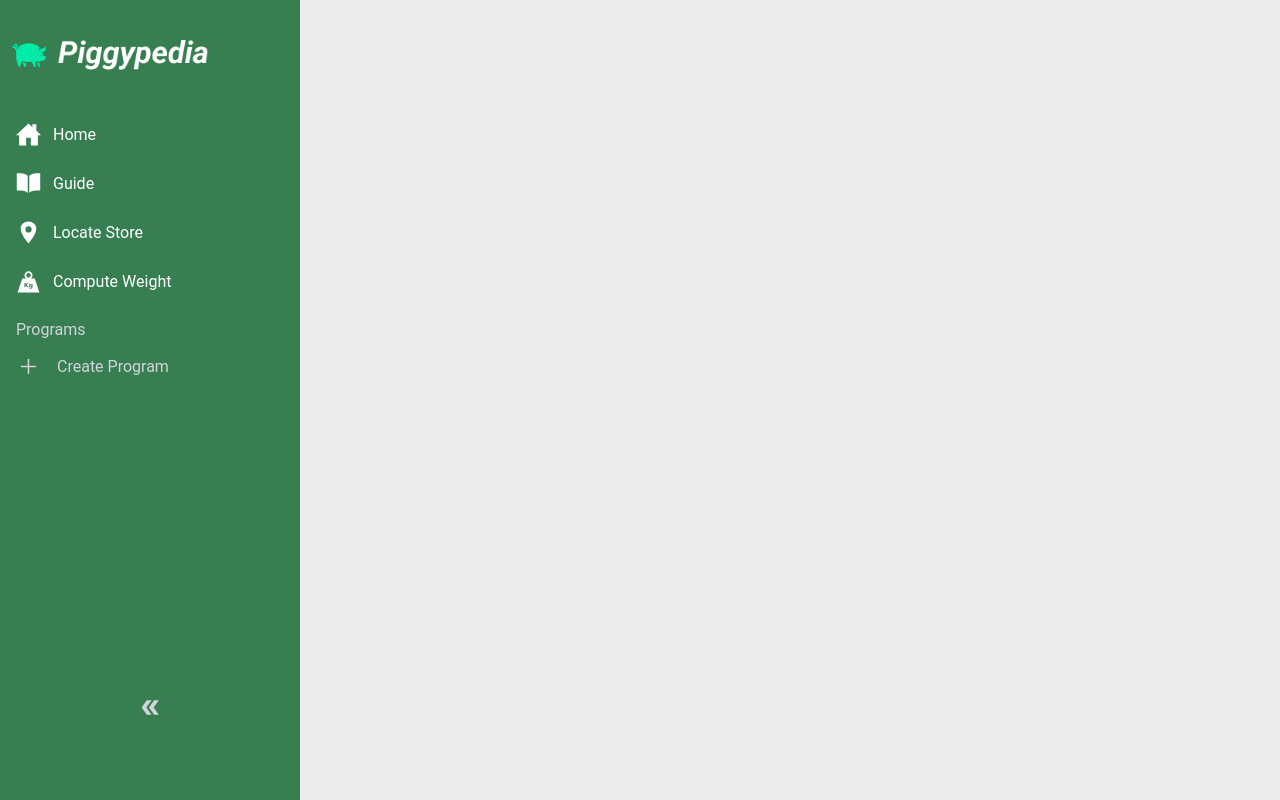
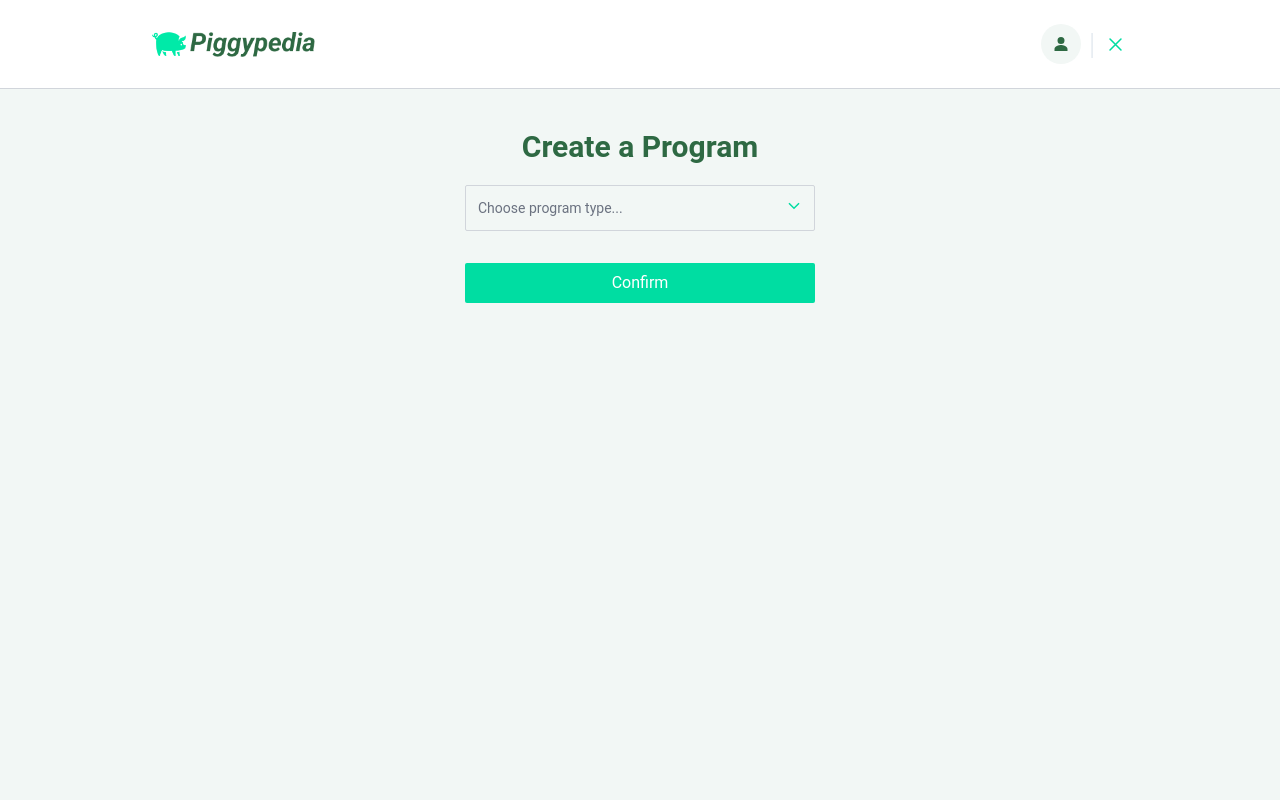
Before and after one commit to jmicarandayo/piggypedia_react, a React (Create React App) app: page /new-program in a window 1280 px wide. Built offline with nearby package versions, Linux system fonts and the light colour scheme.

Commit message:
Added Create Program page

```diff
--- a/src/App.js
+++ b/src/App.js
@@ -1,10 +1,12 @@
 import React from 'react'
 import { Routes, Route } from 'react-router-dom'
 import Layout from './components/Layout'
+import AddProgram from './pages/AddProgram'
 import Guide from './pages/Guide'
 import Home from './pages/Home'
 import Login from './pages/Login'
 import Register from './pages/Register'
+import CreateProgram from './pages/CreateProgram'
 
 const App = () => {
   return (
@@ -13,6 +15,8 @@ const App = () => {
                 <Route path='/*' element={<Layout/>}/>
                 <Route path='/login' element={<Login/>}/>
                 <Route path='/register' element={<Register/>}/>
+                <Route path='/new-program' element={<AddProgram/>}/>
+                <Route path='/new-program/create' element={<CreateProgram/>}/>
         </Routes>
     </div>
   )
--- /dev/null
+++ b/src/components/Button.jsx
@@ -0,0 +1,9 @@
+import React from 'react'
+
+const Button = ({text, className}) => {
+  return (
+    <button className={`bg-[#00DDA2] text-white py-2 px-8 mt-3 self-center ${className}`}>{text}</button>
+  )
+}
+
+export default Button
--- /dev/null
+++ b/src/components/CreateTopBar.jsx
@@ -0,0 +1,29 @@
+import React from 'react'
+import Logo from '../assets/pig_logo.png'
+import Brand from '../assets/brand_dark.png'
+import { Link } from 'react-router-dom'
+import { IoCloseOutline, IoPersonSharp } from "react-icons/io5"
+
+const CreateTopBar = () => {
+  return (
+    <div className='w-full border-b border-gray-300 bg-white'>
+        <div className='flex items-center justify-between max-w-[1024px] mx-auto p-6'>
+        <div className='flex items-center gap-1'>
+            <img className='h-[30px]' src={Logo} alt="" />
+            <img className='h-[25px] text-black' src={Brand} alt="" />
+        </div>
+        <div className='flex items-center gap-2'>
+            <div className='h-[40px] w-[40px] bg-[#F2F7F5] group-hover:bg-white flex justify-center items-center rounded-full text-[#2E6943]'>
+                <IoPersonSharp/>
+            </div>
+            <span className='font-extralight text-3xl text-slate-300'>|</span>
+            <Link to='/home'>
+                <IoCloseOutline size={25} className='text-[#00DDA2]'/>
+            </Link>
+        </div>
+        </div>
+    </div>
+  )
+}
+
+export default CreateTopBar
--- a/src/components/Dropdown.jsx
+++ b/src/components/Dropdown.jsx
@@ -1,5 +1,6 @@
 import React from 'react'
 import { IoAddOutline, IoPersonSharp, IoLogOutSharp } from "react-icons/io5";
+import { Link } from 'react-router-dom';
 
 const Dropdown = () => {
   return (
@@ -10,9 +11,11 @@ const Dropdown = () => {
                 <li className='flex items-center gap-2 py-2 px-4 hover:bg-[#F2F7F5]'><IoPersonSharp size={25} className='text-[#00c797]'/> Your details</li>
                 <li className='flex items-center gap-2 py-2 px-4 hover:bg-[#F2F7F5]'><IoLogOutSharp size={25} className='text-[#00c797]'/> Log out</li>
             </ul>
-            <div className='flex gap-4 items-center px-2 py-2 hover:bg-[#F2F7F5]'>
-                <span className='h-[30px] w-[30px] rounded-full text-white bg-[#00c797]'><IoAddOutline size={30}/></span><span>Create a Program</span>
-            </div>
+            <Link to='/new-program'>
+              <div className='flex gap-4 items-center px-2 py-2 hover:bg-[#F2F7F5]'>
+                  <span className='h-[30px] w-[30px] rounded-full text-white bg-[#00c797]'><IoAddOutline size={30}/></span><span>Create a Program</span>
+              </div>
+            </Link>
         </div>
     </div>
   )
--- /dev/null
+++ b/src/components/ListDropdown.jsx
@@ -0,0 +1,20 @@
+import React, { useContext } from 'react'
+import { ProgramContext } from '../context/ProgramContext';
+
+const ListDropdown = () => {
+    const { createProgram } = useContext(ProgramContext);
+  return (
+    <div>
+        <div className='text-[#2E6943] absolute bg-white left-auto right-0 w-full mt-[-20px] p-1 shadow-md rounded-sm'>
+            <ul className='p-2 text-sm'>
+                <li className='flex items-center gap-2 py-2 px-4 hover:bg-[#F2F7F5] cursor-pointer' onClick={() => createProgram({type: 'Nursing Piglets'})}>Nursing Piglets</li>
+                <li className='flex items-center gap-2 py-2 px-4 hover:bg-[#F2F7F5] cursor-pointer' onClick={() => createProgram({type: 'Fattening Piglets'})}>Fattening Piglets</li>
+                <li className='flex items-center gap-2 py-2 px-4 hover:bg-[#F2F7F5] cursor-pointer' onClick={() => createProgram({type: 'Pregnant Sows/Gilts'})}>Pregnant Sows/Gilts</li>
+                <li className='flex items-center gap-2 py-2 px-4 hover:bg-[#F2F7F5] cursor-pointer' onClick={() => createProgram({type: 'Milking Sows'})}>Milkings Sows</li>
+            </ul>
+        </div>
+    </div>
+  )
+}
+
+export default ListDropdown
--- a/src/components/SideBar.jsx
+++ b/src/components/SideBar.jsx
@@ -5,7 +5,7 @@ import { IoHomeSharp, IoLocationSharp, IoBookSharp, IoAddOutline } from "react-i
 import { GiWeight } from "react-icons/gi";
 import { MdOutlineDoubleArrow } from "react-icons/md";
 import { useState } from 'react';
-import { NavLink } from 'react-router-dom';
+import { Link, NavLink } from 'react-router-dom';
 
 const SideBar = ({isOpen, handleClick}) => {
   return (
@@ -22,7 +22,7 @@ const SideBar = ({isOpen, handleClick}) => {
             </ul>
             <div className='px-4 text-gray-300'>
                 <p className={`duration-500 my-3 ${isOpen ? 'opacity-100' : 'opacity-0'}`}>Programs</p>
-                <a href="/" className='flex items-center gap-4'><span><IoAddOutline size={25}/></span><span className={`duration-500 whitespace-nowrap ${isOpen ? 'opacity-100' : 'opacity-0'}`}>Create Program</span></a>
+                <Link to="/new-program" className='flex items-center gap-4'><span><IoAddOutline size={25}/></span><span className={`duration-500 whitespace-nowrap ${isOpen ? 'opacity-100' : 'opacity-0'}`}>Create Program</span></Link>
             </div>
 
         </div>
--- /dev/null
+++ b/src/context/ProgramContext.js
@@ -0,0 +1,17 @@
+import { useState } from "react";
+import { createContext } from "react";
+
+export const ProgramContext = createContext();
+
+
+export const ProgramContextProvider = ({children}) => {
+    const [ program, setProgram ] = useState({});
+    const createProgram = (item) => {
+        setProgram(prev => ({...prev, ...item}))
+    }
+    return(
+        <ProgramContext.Provider value={{program, createProgram}}>
+            {children}
+        </ProgramContext.Provider>
+    )
+}
--- a/src/index.js
+++ b/src/index.js
@@ -2,6 +2,7 @@ import React from 'react';
 import ReactDOM from 'react-dom/client';
 import { BrowserRouter } from 'react-router-dom'
 import App from './App';
+import { ProgramContextProvider } from './context/ProgramContext';
 
 import './index.css'
 
@@ -9,9 +10,11 @@ const root = ReactDOM.createRoot(document.getElementById('root'));
 
 
 root.render(
+    <ProgramContextProvider>
     <React.StrictMode>
         <BrowserRouter>
             <App/>
         </BrowserRouter>
     </React.StrictMode>
+    </ProgramContextProvider>
 )
--- /dev/null
+++ b/src/pages/AddProgram.jsx
@@ -0,0 +1,56 @@
+import React from 'react'
+import { useNavigate } from 'react-router-dom'
+import { IoChevronDownSharp } from "react-icons/io5"
+import Button from '../components/Button'
+import ListDropdown from '../components/ListDropdown'
+import { useState } from 'react'
+import { useContext } from 'react'
+import { ProgramContext } from '../context/ProgramContext'
+import { useEffect } from 'react'
+import CreateTopBar from '../components/CreateTopBar'
+
+const AddProgram = () => {
+  const [ isOpen, setIsOpen ] = useState(false);
+  const [ error, setError ] = useState('');
+  const [ type, setType ] = useState('Choose program type...');
+  const { program } = useContext(ProgramContext);
+  const navigate = useNavigate()
+  useEffect(() => {
+    if (program.type) {
+      setType(program.type)
+      setError('')
+    }
+    // console.log(program)
+    setIsOpen(false)
+  },[program]);
+  const handleConfirm = () => {
+    if(program.type){
+      navigate('/new-program/create')
+    }else {
+      setError('Program type is required')
+    }
+  }
+  return (
+    <div className='w-full h-screen bg-[#F2F7F5]'>
+      <CreateTopBar/>
+      <div className='flex justify-center'>
+          <div className='w-[350px] flex flex-col text-center mt-10 '>
+            <h2 className='text-[#2E6943] font-bold text-3xl'>Create a Program</h2>
+            <div className='relative'>
+              <button className='w-full flex justify-between my-5 border border-gray-300 p-3 rounded-sm' onClick={() => setIsOpen(!isOpen)}>
+                <span className='text-gray-500 text-sm'>{type}</span>
+                <IoChevronDownSharp className={`text-[#00DDA2] duration-300 ${isOpen && '-rotate-180'}`}/>
+              </button>
+              {isOpen && <ListDropdown/>}
+            </div>
+              {error && <span className='p-2 text-red-600 text-sm bg-red-300 bg-opacity-10'>{error}</span>}
+              <div onClick={handleConfirm}>
+                <Button className={'w-full rounded-sm'} text={'Confirm'}/>
+              </div>
+          </div>
+        </div>
+    </div>
+  )
+}
+
+export default AddProgram
--- a/src/pages/Compute.jsx
+++ b/src/pages/Compute.jsx
@@ -1,10 +1,11 @@
 import React from 'react'
+import { useEffect } from 'react';
 import { useState } from 'react';
+import Button from '../components/Button';
 import TopBar from '../components/TopBar';
 
 const Compute = ({isOpen}) => {
     const [ show, setShow ] = useState(false);
-
   return (
     <div className='h-screen bg-[#F2F7F5]'>
         <div className={`duration-500 ${isOpen ? 'w-[calc(100vw-300px)]' : 'w-[calc(100vw-60px)]'}`}>
@@ -44,7 +45,7 @@ const Compute = ({isOpen}) => {
                                     <label className='cursor-pointer text-[#2E6943] font-medium' htmlFor="length">Length:</label>
                                     <input className='bg-[#F2F7F5] outline-none p-2 w-20' type="text"  id='length'/>
                                 </div>
-                                <button className='bg-[#00DDA2] text-white py-2 px-8 mt-3 w-fit self-center'>Compute</button>
+                                <Button className={'w-fit'} text={'Compute'}/>
                             </div>
                         </div>
                         <div>
--- /dev/null
+++ b/src/pages/CreateProgram.jsx
@@ -0,0 +1,74 @@
+import React from 'react'
+import { Link, useNavigate } from 'react-router-dom'
+import { IoChevronDownSharp, IoArrowBackSharp } from "react-icons/io5"
+import Button from '../components/Button'
+import ListDropdown from '../components/ListDropdown'
+import { useState } from 'react'
+import { useContext } from 'react'
+import { ProgramContext } from '../context/ProgramContext'
+import { useEffect } from 'react'
+import CreateTopBar from '../components/CreateTopBar'
+
+const CreateProgram = () => {
+  const [ isOpen, setIsOpen ] = useState(false);
+//   const [ error, setError ] = useState('');
+//   const [ type, setType ] = useState('Choose program type...');
+  const { program } = useContext(ProgramContext);
+//   const navigate = useNavigate()
+//   useEffect(() => {
+//     if (program.type) {
+//       setType(program.type)
+//       setError('')
+//     }
+//     console.log(program)
+//     setIsOpen(false)
+//   },[program]);
+  const handleCreate = () => {
+    // if(program.type){
+    //   navigate('/new-program/create')
+    // }else {
+    //   setError('Program type is required')
+    // }
+  }
+  return (
+    <div className='w-full h-screen bg-[#F2F7F5]'>
+      <CreateTopBar/>
+      <div className='flex justify-center'>
+          <div className='w-[350px] flex flex-col mt-10 '>
+            <div className='flex items-center justify-between flex-row-reverse'>
+                <h2 className='text-[#2E6943] font-bold text-lg capitalize'>{program.type}</h2>
+                {/* <button className='text-md bg-slate-500 text-white px-3 rounded-sm'>Back</button> */}
+                <Link to='/new-program' className='text-[#00DDA2] cursor-pointer'><IoArrowBackSharp size={25}/></Link>
+            </div>
+            <div className='relative'>
+              <button className='w-full flex justify-between my-5 border border-gray-300 p-3 rounded-sm' onClick={() => setIsOpen(!isOpen)}>
+                <span className='text-gray-500 text-sm'>sample</span>
+                <IoChevronDownSharp className={`text-[#00DDA2] duration-300 ${isOpen && '-rotate-180'}`}/>
+              </button>
+              {isOpen && <ListDropdown/>}
+            </div>
+            <div className='relative'>
+              <button className='w-full flex justify-between my-5 border border-gray-300 p-3 rounded-sm' onClick={() => setIsOpen(!isOpen)}>
+                <span className='text-gray-500 text-sm'>sample</span>
+                <IoChevronDownSharp className={`text-[#00DDA2] duration-300 ${isOpen && '-rotate-180'}`}/>
+              </button>
+              {isOpen && <ListDropdown/>}
+            </div>
+            <div className='relative'>
+              <button className='w-full flex justify-between my-5 border border-gray-300 p-3 rounded-sm' onClick={() => setIsOpen(!isOpen)}>
+                <span className='text-gray-500 text-sm'>sample</span>
+                <IoChevronDownSharp className={`text-[#00DDA2] duration-300 ${isOpen && '-rotate-180'}`}/>
+              </button>
+              {isOpen && <ListDropdown/>}
+            </div>
+              {/* {error && <span className='p-2 text-red-600 text-sm bg-red-300 bg-opacity-10'>{error}</span>} */}
+              <div onClick={handleCreate}>
+                <Button className={'w-full rounded-sm'} text={'Create'}/>
+              </div>
+          </div>
+        </div>
+    </div>
+  )
+}
+
+export default CreateProgram
```
Also changed, not shown: src/assets/brand_dark.png (added).
